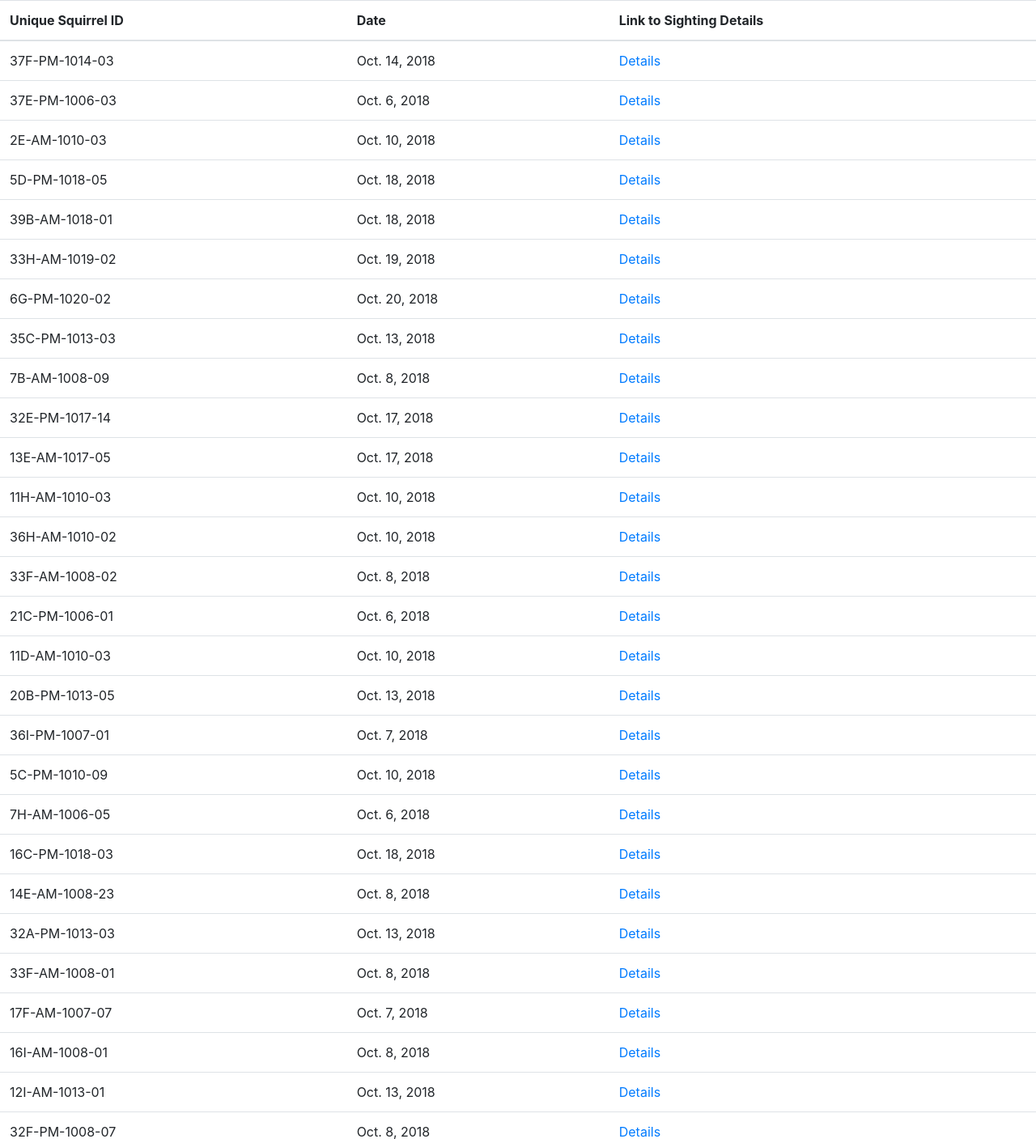
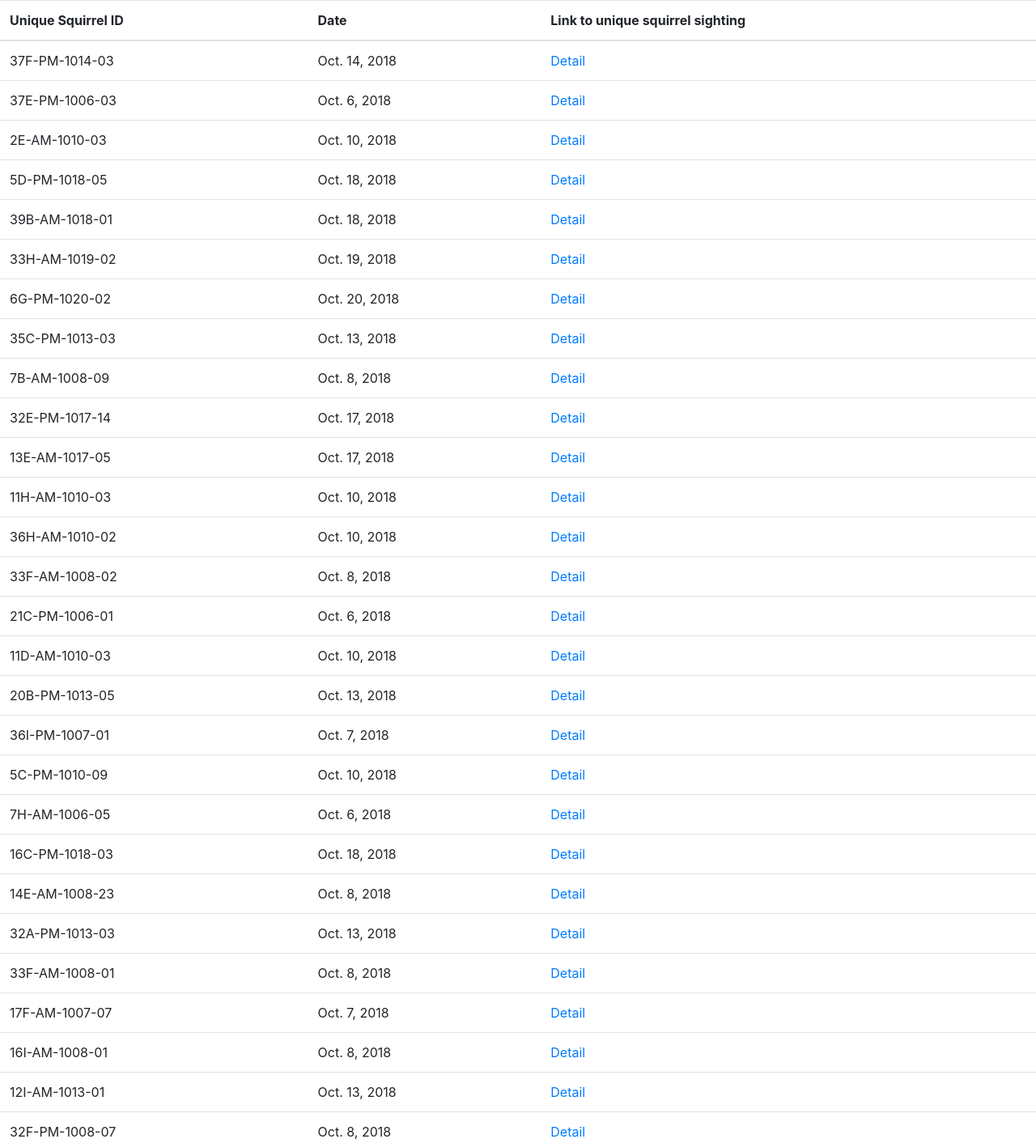
Before and after one commit to kiyoshi197/qr2129_hw12, a Django app: page /squirrels/sightings/ in a window 1280 px wide. Shown: the top 1407 px of the page at 81% size. Run offline with Django 3.2, Linux system fonts and the light colour scheme; data comes from the database, SQL or seed files in the repository; some libraries are stand-ins or nearby versions.

Commit message:
update sightings template

```diff
--- a/squirrel_tracker/squirrels/templates/squirrels/sightings.html
+++ b/squirrel_tracker/squirrels/templates/squirrels/sightings.html
@@ -11,16 +11,16 @@
 		<tr>
 			<th scope ='col'>Unique Squirrel ID</th>
 	        	<th scope ='col'>Date</th>
-			<th scope ='col'>Link to Sighting Details</th>
+			<th scope ='col'>Link to unique squirrel sighting </th>
 		</tr>
 	</thead>
 
 	<tbody>
 		{% for squirrel in squirrels %}
 		<tr>
-			<td> {{squirrel.unique_squirrel_id}}</td>
+			<td> {{ squirrel.unique_squirrel_id }}</td>
 			<td> {{ squirrel.date }} </td>
-                        <td> <a href = '/squirrels/sightings/{{ squirrel.unique_squirrel_id }}'>Details</a></td>
+                        <td> <a href = '/squirrels/sightings/{{ squirrel.unique_squirrel_id }}'>Detail</a></td>
 
 		</tr>
         	{% endfor %}
```
